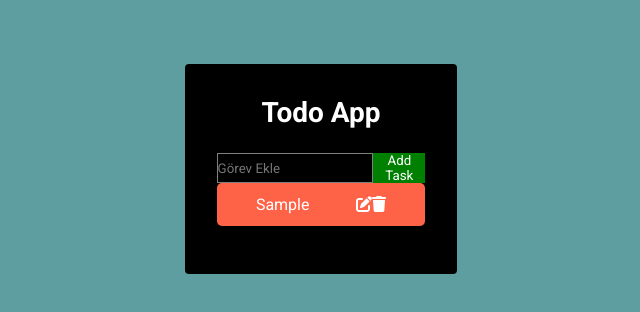
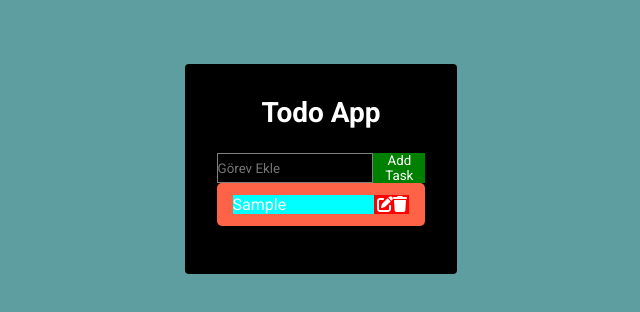
Before and after one commit to muslumhanerol/ToDo_App_With_React, a React (Create React App) app in the folder todo_app/: page / in a window 1280 px wide. Both pictures are taken after typing "Sample" into the empty fields and a click on the button "Add Task". Shown: the top 312 px of the page, without its empty margins (319-959 px from the left). Built offline with nearby package versions, Linux system fonts and the light colour scheme.

Commit message:
buttons_css

```diff
--- a/todo_app/src/App.css
+++ b/todo_app/src/App.css
@@ -72,4 +72,13 @@ h1 {
 
 }
 
-.TodoTask {}
+.TodoTask {
+  background-color: aqua;
+  width: 80%;
+  text-align: start;
+}
+
+.TodoButtons {
+  background-color: red;
+  width: 20%;
+}
--- a/todo_app/src/Components/Todo.js
+++ b/todo_app/src/Components/Todo.js
@@ -10,7 +10,7 @@ const Todo = ({ task, toggleComplete }) => {
                 <p onClick={() => { toggleComplete(task.id) }} className='TodoTask'>
                     {task.desc}
                 </p>
-                <div>
+                <div className='TodoButtons'>
                     <FontAwesomeIcon icon={faPenToSquare} />
                     <FontAwesomeIcon icon={faTrash} />
                 </div>
```
